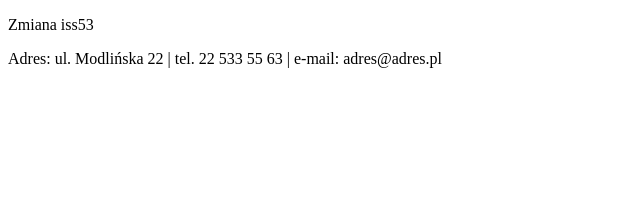
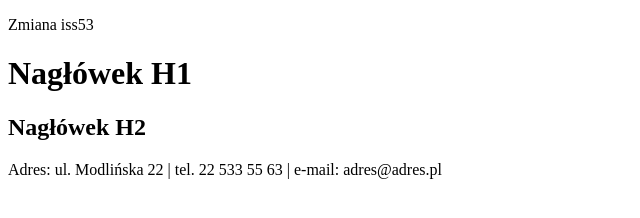
Before and after one commit to magda0811/hello-world, a plain HTML site: page index2.html in a window 1280 px wide. Shown: the whole page, without its empty margins (0-640 px from the left). Drawn offline with Linux system fonts and the light colour scheme.

Commit message:
Zmodyfikowany plik index2.html

```diff
--- a/index2.html
+++ b/index2.html
@@ -1,15 +1,21 @@
 <!DOCTYPE html>
 <html>
+
 <head>
   <meta charset="utf-8">
   <meta name="viewport" content="width=device-width">
   <title>JS Bin</title>
 </head>
+
 <body>
 
-	<p>Zmiana iss53</p>
+  <p>Zmiana iss53</p>
+
+  <h1>Nagłówek H1</h1>
+  <h2>Nagłówek H2</h2>
 
 </body>
 
 <footer>Adres: ul. Modlińska 22 | tel. 22 533 55 63 | e-mail: adres@adres.pl</footer>
+
 </html>
```
